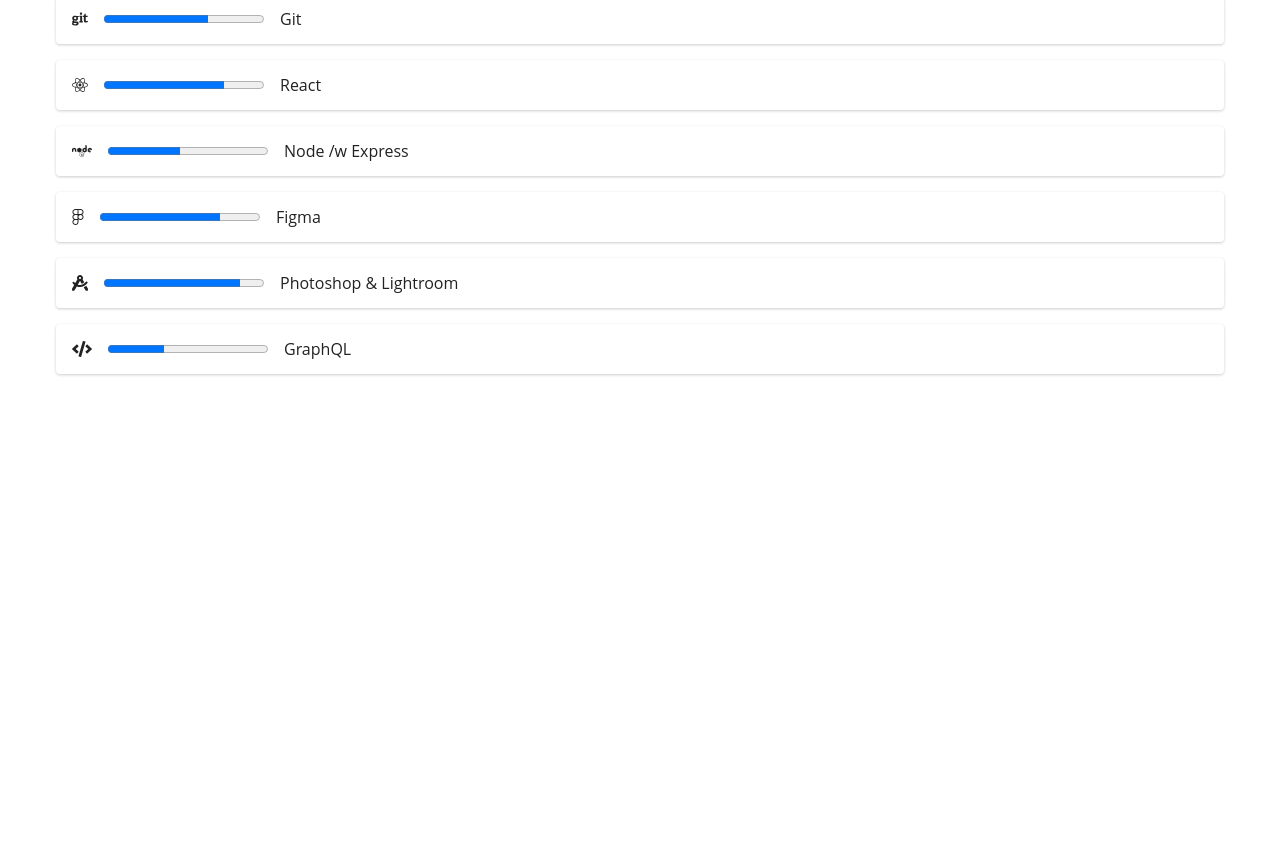
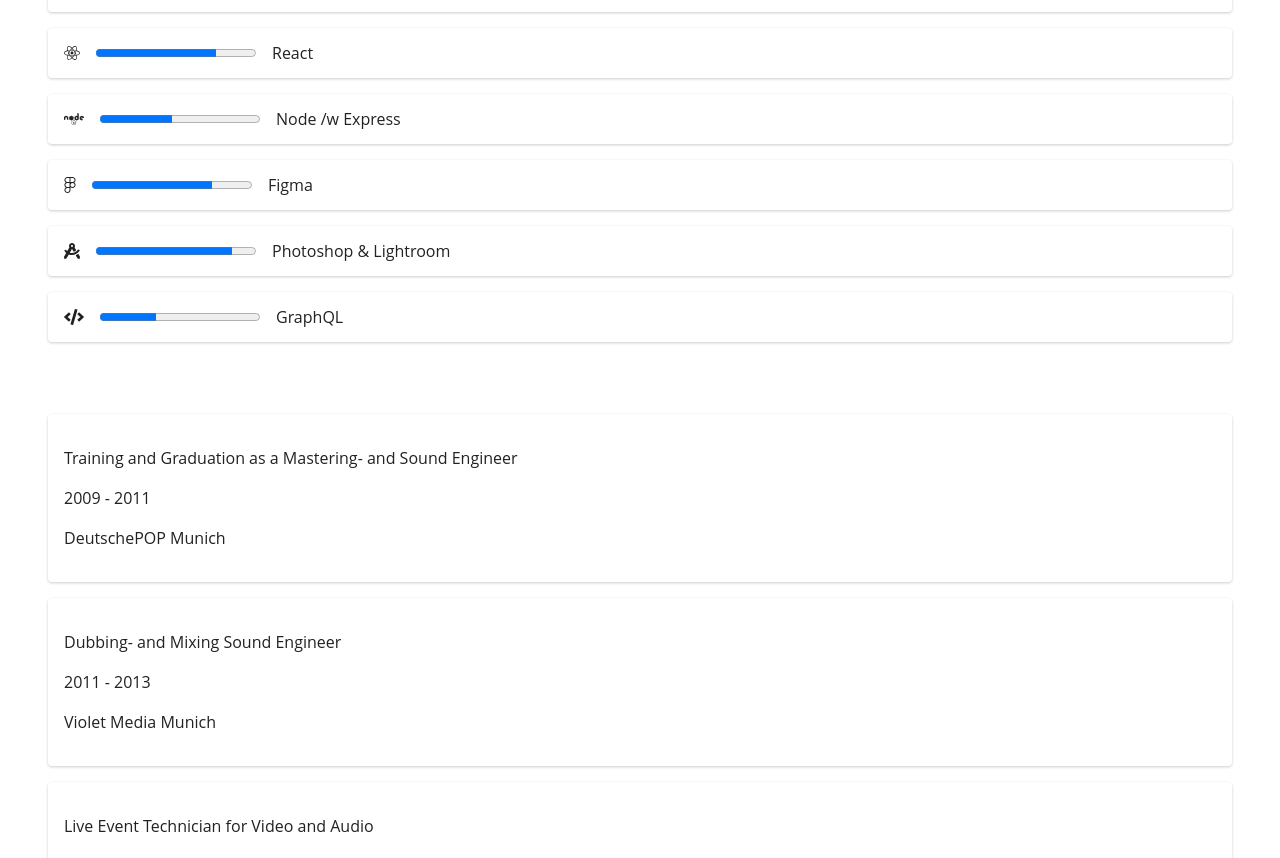
Before and after one commit to nikbrunner/nibru.dev, a Next.js app: page / in a window 1280 px wide. Shown: the part 620-1478 px from the top of the page. Before the commit the page ends 1082 px from the top, so only its background shows below. Built offline with nearby package versions, Linux system fonts and the light colour scheme.

Commit message:
Introduced Experience component

```diff
--- /dev/null
+++ b/components/Experience.tsx
@@ -0,0 +1,28 @@
+import React from 'react';
+
+import { GenericComponentProps } from '../types/GenericComponentProps';
+import { Experience as ExperienceType } from '../types/Experience';
+
+import { cn } from '../lib/cn';
+
+interface ExperienceProps extends ExperienceType, GenericComponentProps {
+  current: boolean;
+}
+
+const Experience = ({
+  classNames,
+  title,
+  dateRange,
+  company,
+  details,
+  current
+}: ExperienceProps) => (
+  <div className={cn('Experience', classNames, { current })}>
+    <p>{title}</p>
+    <p>{dateRange}</p>
+    <p>{company}</p>
+    <p>{details}</p>
+  </div>
+);
+
+export default Experience;
--- a/pages/index.tsx
+++ b/pages/index.tsx
@@ -4,11 +4,15 @@
 import Section from '../components/Section';
 import Row, { RowCols } from '../components/Row';
 import Skill from '../components/Skill';
+import Experience from '../components/Experience';
+
+import { Experience as ExperienceType } from '../types/Experience';
 
 import personalData from '../data/personalData';
 import skills from '../data/skills';
+import experiences from '../data/experiences';
 
-import { cn } from '../lib/cn';
+import React from 'react';
 
 const Home = () => (
   <Main classNames={['Home']}>
@@ -41,6 +45,26 @@
         ))}
       </Row>
     </Section>
+
+    <Section>
+      <Row cols={RowCols.fourCols}>
+        {experiences.map(
+          (
+            { title, dateRange, company, details }: ExperienceType,
+            idx
+          ) => (
+            <Experience
+              key={title}
+              title={title}
+              dateRange={dateRange}
+              company={company}
+              details={details}
+              current={idx === experiences.length - 1}
+            />
+          )
+        )}
+      </Row>
+    </Section>
   </Main>
 );
 
--- /dev/null
+++ b/scss/components/_Experience.scss
@@ -0,0 +1,11 @@
+// TODO Style Experience component
+.Experience {
+  @include shadowAndEffect();
+
+  border-radius: $border-radius;
+  padding: $space-m;
+
+  &--current {
+    color: blue;
+  }
+}
--- a/scss/components/_Row.scss
+++ b/scss/components/_Row.scss
@@ -1,9 +1,5 @@
 // TODO Write MediaQueries (Mobile first. Stack cols)
 .Row {
-  & > * {
-    @include flex(row nowrap, flex-start, center, center);
-  }
-
   &--withOneCol {
     @include grid(1fr, 0);
   }
@@ -12,7 +8,7 @@
     @include grid(1fr, 0, repeat(2, 1fr), $space-m);
 
     @include mq('xxl') {
-      @include grid(repeat(2, 1fr), $space-m);
+      @include grid(repeat(2, 1fr), $space-m, auto, $space-m);
     }
   }
 
@@ -20,7 +16,7 @@
     @include grid(1fr, 0, repeat(3, 1fr), $space-m);
 
     @include mq('xxl') {
-      @include grid(repeat(3, 1fr), $space-m);
+      @include grid(repeat(3, 1fr), $space-m, auto, $space-m);
     }
   }
 
@@ -28,7 +24,7 @@
     @include grid(1fr, 0, repeat(4, 1fr), $space-m);
 
     @include mq('xxl') {
-      @include grid(repeat(4, 1fr), $space-m);
+      @include grid(repeat(4, 1fr), $space-m, auto, $space-m);
     }
   }
 }
--- a/scss/components/_Section.scss
+++ b/scss/components/_Section.scss
@@ -8,7 +8,6 @@
   position: relative;
   z-index: $zIndex-section;
   padding: $space-m;
-  margin-bottom: $space-l;
 
   &__content {
     position: relative;
--- a/scss/components/_Skill.scss
+++ b/scss/components/_Skill.scss
@@ -1,10 +1,11 @@
+// TODO Style Experience component
 .Skill {
   @include flex(row nowrap, flex-start, center, center);
+  @include shadowAndEffect();
 
-  box-shadow: 0 1px 3px rgba($color: #000000, $alpha: 0.2);
   height: 50px;
   padding: $space-s $space-m;
-  margin: $space-s;
+  margin: $space-s 0;
   border-radius: $border-radius;
 
   svg {
@@ -16,10 +17,4 @@
   progress {
     margin-right: $space-m;
   }
-
-  @include on-event() {
-    transition: 0.25s all ease-in-out;
-    transform: translateY(-2px);
-    box-shadow: 0 2px 6px rgba($color: #000000, $alpha: 0.2);
-  }
 }
--- a/scss/main.scss
+++ b/scss/main.scss
@@ -22,6 +22,7 @@
 @import 'components/Section';
 @import 'components/Row';
 @import 'components/Skill';
+@import 'components/Experience';
 
 // Page-specific styles
 @import 'pages/home';
--- a/scss/variables/_mixins.scss
+++ b/scss/variables/_mixins.scss
@@ -40,3 +40,14 @@
   bottom: 0;
   left: 0;
 }
+
+@mixin shadowAndEffect() {
+  // TODO Improve FPS with the trick from Kevin Powell
+  box-shadow: 0 1px 3px rgba($color: #000000, $alpha: 0.2);
+
+  @include on-event() {
+    transition: 0.25s all ease-in-out;
+    transform: translateY(-3px);
+    box-shadow: 0 2px 6px rgba($color: #000000, $alpha: 0.2);
+  }
+}
```
Also changed, not shown: 1 other file (tests, documents, lock files or other folders).
